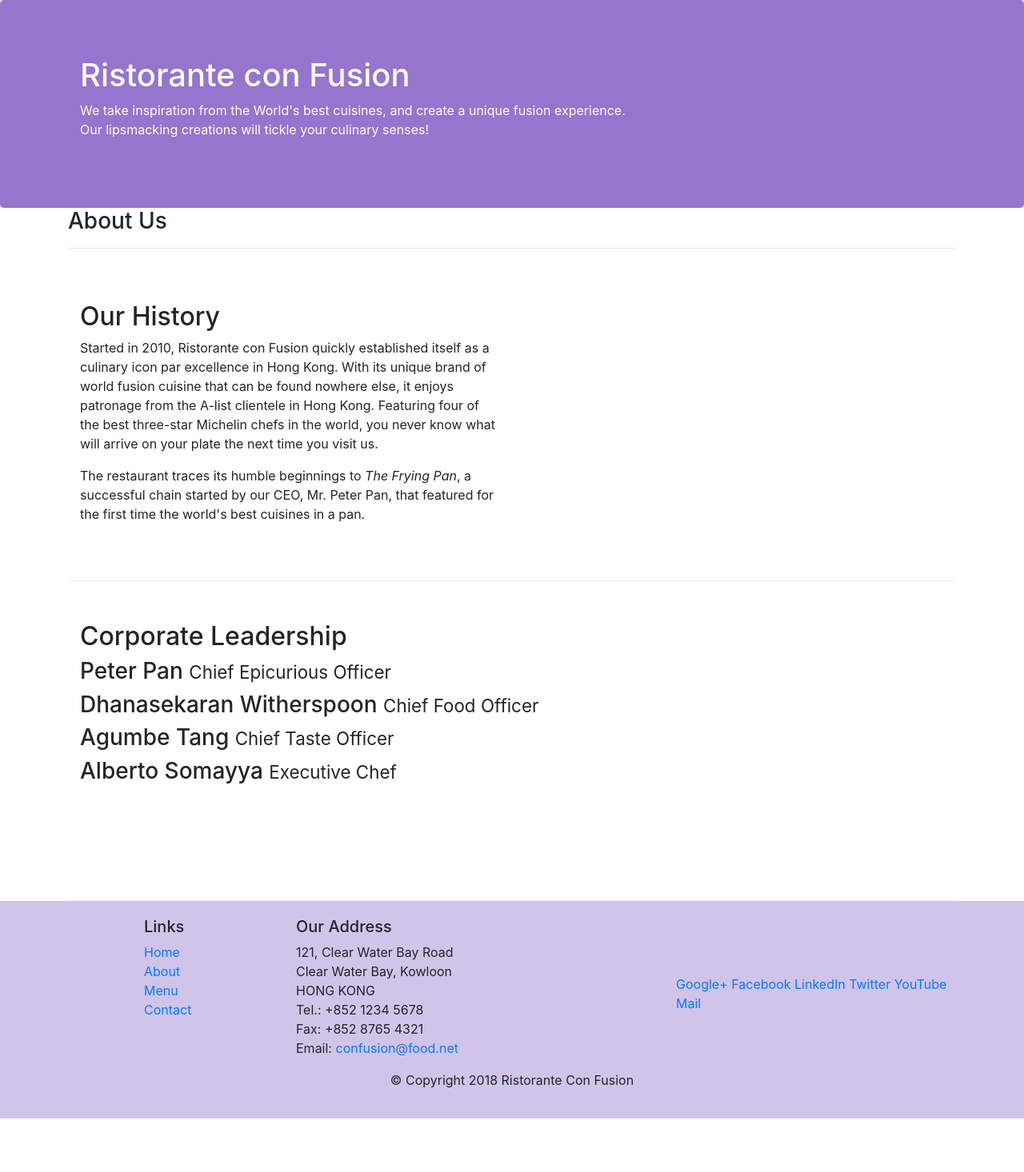
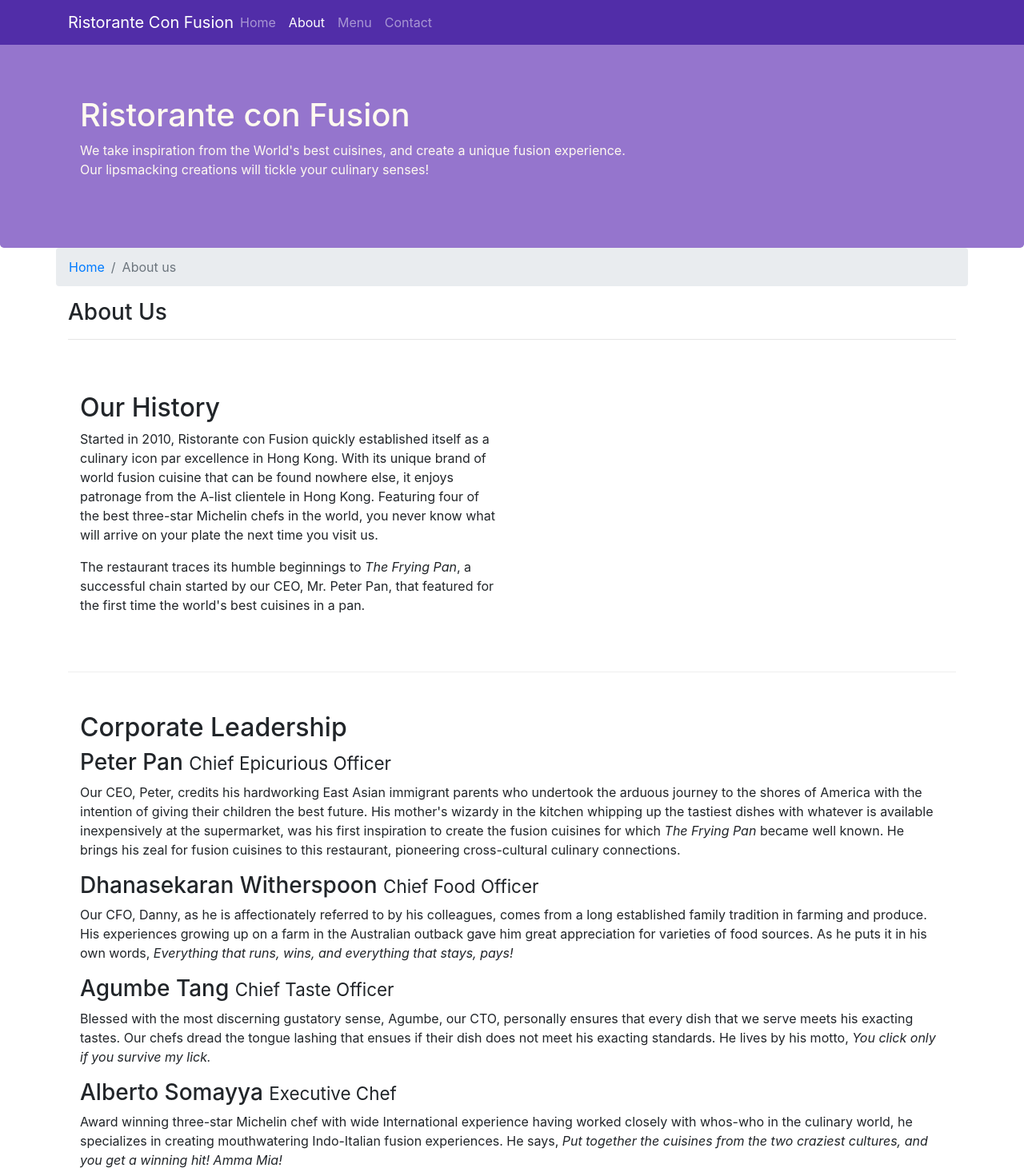
Before and after one commit to atharvagj-ai/conFusion-Website, a website: page aboutus.html in a window 1280 px wide. Shown: the top 1466 px of the page at 80% size. Before the commit the page ends 1399 px from the top, so only its background shows below. Drawn offline with nearby package versions, Linux system fonts and the light colour scheme.

Commit message:
Navbar and Breadcrumbs Completed

```diff
--- a/aboutus.html
+++ b/aboutus.html
@@ -1,67 +1,146 @@
 <!DOCTYPE html>
 <html lang="en">
-
   <head>
     <!-- Required meta tags always come first -->
-    <meta charset="utf-8">
-    <meta name="viewport" content="width=device-width, initial-scale=1, shrink-to-fit=no">
-    <meta http-equiv="x-ua-compatible" content="ie=edge">
+    <meta charset="utf-8" />
+    <meta
+      name="viewport"
+      content="width=device-width, initial-scale=1, shrink-to-fit=no"
+    />
+    <meta http-equiv="x-ua-compatible" content="ie=edge" />
 
     <!--Bootstrap CSS-->
-    <link rel="stylesheet" href="node_modules/bootstrap/dist/css/bootstrap.min.css">
-    <link rel="stylesheet" href="style.css">
+    <link
+      rel="stylesheet"
+      href="node_modules/bootstrap/dist/css/bootstrap.min.css"
+    />
+    <link rel="stylesheet" href="style.css" />
     <title>Ristorante Con Fusion: About Us</title>
-
   </head>
 
   <body>
+    <nav class="navbar navbar-dark navbar-expand-sm  fixed-top">
+      <div class="container">
+        <button
+          class="navbar-toggler"
+          type="button"
+          data-toggle="collapse"
+          data-target="#Navbar"
+        >
+          <span class="navbar-toggler-icon"></span>
+        </button>
+        <a class="navbar-brand mr-auto" href="./index.html">Ristorante Con Fusion</a>
+        <div class="collapse navbar-collapse" id="Navbar">
+          <ul class="navbar-nav mr-auto">
+            <li class="nav-item ">
+              <a class="nav-link" href="./index.html">Home</a>
+            </li>
+            <li class="nav-item active">
+              <a class="nav-link" href="#">About</a>
+            </li>
+            <li class="nav-item"><a class="nav-link" href="#">Menu</a></li>
+            <li class="nav-item"><a class="nav-link" href="#">Contact</a></li>
+          </ul>
+        </div>
+      </div>
+    </nav>
 
     <header class="jumbotron">
       <div class="container">
         <div class="row row-header">
           <div class="col-12 col-sm-8">
             <h1>Ristorante con Fusion</h1>
-                    <p>We take inspiration from the World's best cuisines, and create a unique fusion experience. Our lipsmacking creations will tickle your culinary senses!</p>
+            <p>
+              We take inspiration from the World's best cuisines, and create a
+              unique fusion experience. Our lipsmacking creations will tickle
+              your culinary senses!
+            </p>
           </div>
-                <div class="col-sm-4">
-                </div>
+          <div class="col-sm-4"></div>
         </div>
       </div>
     </header>
 
     <div class="container">
       <div class="row">
+          <ol class="col 12 breadcrumb">
+            <li class="breadcrumb-item"><a href="./index.html">Home</a></li>
+            <li class="breadcrumb-item active">About us</li>
+        </ol>
         <div class="col-12">
           <h3>About Us</h3>
-               <hr>
+          <hr />
         </div>
       </div>
 
       <div class="row row-content">
         <div class="col-sm-6">
           <h2>Our History</h2>
-                <p>Started in 2010, Ristorante con Fusion quickly established itself as a culinary icon par excellence in Hong Kong. With its unique brand of world fusion cuisine that can be found nowhere else, it enjoys patronage from the A-list clientele in Hong Kong.  Featuring four of the best three-star Michelin chefs in the world, you never know what will arrive on your plate the next time you visit us.</p>
-                <p>The restaurant traces its humble beginnings to <em>The Frying Pan</em>, a successful chain started by our CEO, Mr. Peter Pan, that featured for the first time the world's best cuisines in a pan.</p>
+          <p>
+            Started in 2010, Ristorante con Fusion quickly established itself as
+            a culinary icon par excellence in Hong Kong. With its unique brand
+            of world fusion cuisine that can be found nowhere else, it enjoys
+            patronage from the A-list clientele in Hong Kong. Featuring four of
+            the best three-star Michelin chefs in the world, you never know what
+            will arrive on your plate the next time you visit us.
+          </p>
+          <p>
+            The restaurant traces its humble beginnings to
+            <em>The Frying Pan</em>, a successful chain started by our CEO, Mr.
+            Peter Pan, that featured for the first time the world's best
+            cuisines in a pan.
+          </p>
         </div>
-            <div class="col-sm-4">
+        <div class="col-sm-4"></div>
       </div>
-        </div>
-
 
       <div class="row row-content">
         <div class="col">
           <h2>Corporate Leadership</h2>
           <h3>Peter Pan <small>Chief Epicurious Officer</small></h3>
-                <p class="hidden-xs-down">Our CEO, Peter, credits his hardworking East Asian immigrant parents who undertook the arduous journey to the shores of America with the intention of giving their children the best future. His mother's wizardy in the kitchen whipping up the tastiest dishes with whatever is available inexpensively at the supermarket, was his first inspiration to create the fusion cuisines for which <em>The Frying Pan</em> became well known. He brings his zeal for fusion cuisines to this restaurant, pioneering cross-cultural culinary connections.</p>
+          <p class="hidden-xs-down">
+            Our CEO, Peter, credits his hardworking East Asian immigrant parents
+            who undertook the arduous journey to the shores of America with the
+            intention of giving their children the best future. His mother's
+            wizardy in the kitchen whipping up the tastiest dishes with whatever
+            is available inexpensively at the supermarket, was his first
+            inspiration to create the fusion cuisines for which
+            <em>The Frying Pan</em> became well known. He brings his zeal for
+            fusion cuisines to this restaurant, pioneering cross-cultural
+            culinary connections.
+          </p>
           <h3>Dhanasekaran Witherspoon <small>Chief Food Officer</small></h3>
-                <p class="hidden-xs-down">Our CFO, Danny, as he is affectionately referred to by his colleagues, comes from a long established family tradition in farming and produce. His experiences growing up on a farm in the Australian outback gave him great appreciation for varieties of food sources. As he puts it in his own words, <em>Everything that runs, wins, and everything that stays, pays!</em></p>
+          <p class="hidden-xs-down">
+            Our CFO, Danny, as he is affectionately referred to by his
+            colleagues, comes from a long established family tradition in
+            farming and produce. His experiences growing up on a farm in the
+            Australian outback gave him great appreciation for varieties of food
+            sources. As he puts it in his own words,
+            <em
+              >Everything that runs, wins, and everything that stays, pays!</em
+            >
+          </p>
           <h3>Agumbe Tang <small>Chief Taste Officer</small></h3>
-                <p class="hidden-xs-down">Blessed with the most discerning gustatory sense, Agumbe, our CTO, personally ensures that every dish that we serve meets his exacting tastes. Our chefs dread the tongue lashing that ensues if their dish does not meet his exacting standards. He lives by his motto, <em>You click only if you survive my lick.</em></p>
+          <p class="hidden-xs-down">
+            Blessed with the most discerning gustatory sense, Agumbe, our CTO,
+            personally ensures that every dish that we serve meets his exacting
+            tastes. Our chefs dread the tongue lashing that ensues if their dish
+            does not meet his exacting standards. He lives by his motto,
+            <em>You click only if you survive my lick.</em>
+          </p>
           <h3>Alberto Somayya <small>Executive Chef</small></h3>
-                <p class="hidden-xs-down">Award winning three-star Michelin chef with wide International experience having worked closely with whos-who in the culinary world, he specializes in creating mouthwatering Indo-Italian fusion experiences. He says, <em>Put together the cuisines from the two craziest cultures, and you get a winning hit! Amma Mia!</em></p>
+          <p class="hidden-xs-down">
+            Award winning three-star Michelin chef with wide International
+            experience having worked closely with whos-who in the culinary
+            world, he specializes in creating mouthwatering Indo-Italian fusion
+            experiences. He says,
+            <em
+              >Put together the cuisines from the two craziest cultures, and you
+              get a winning hit! Amma Mia!</em
+            >
+          </p>
         </div>
       </div>
-
     </div>
 
     <footer class="footer">
@@ -70,7 +149,7 @@
           <div class="col-5 offset-1 col-sm-2">
             <h5>Links</h5>
             <ul class="list-unstyled">
-                        <li><a href="#">Home</a></li>
+              <li><a href="./index.html">Home</a></li>
               <li><a href="#">About</a></li>
               <li><a href="#">Menu</a></li>
               <li><a href="#">Contact</a></li>
@@ -79,11 +158,11 @@
           <div class="col-6 col-sm-5">
             <h5>Our Address</h5>
             <address>
-		              121, Clear Water Bay Road<br>
-		              Clear Water Bay, Kowloon<br>
-		              HONG KONG<br>
-		              Tel.: +852 1234 5678<br>
-		              Fax: +852 8765 4321<br>
+              121, Clear Water Bay Road<br />
+              Clear Water Bay, Kowloon<br />
+              HONG KONG<br />
+              Tel.: +852 1234 5678<br />
+              Fax: +852 8765 4321<br />
               Email: <a href="mailto:confusion@food.net">confusion@food.net</a>
             </address>
           </div>
@@ -105,7 +184,6 @@
         </div>
       </div>
     </footer>
-
   </body>
   <!-- jQuery first, then Popper.js, then Bootstrap JS. -->
   <script src="node_modules/jquery/dist/jquery.slim.min.js"></script>
--- a/style.css
+++ b/style.css
@@ -30,6 +30,16 @@
 }
 
 .hidden-xs-down{
-    display: none ;
+    display: xs-none !important ;
     display: sm-block;
+
 }
+
+body{
+    padding: 50px 0px 0px 0px;
+    z-index: 0;
+}
+
+.navbar-dark{
+    background-color: #512DA8;
+}
```
Also changed, not shown: index.html (+57 -22 lines). Lines whose indentation alone changed are shown as unchanged.
